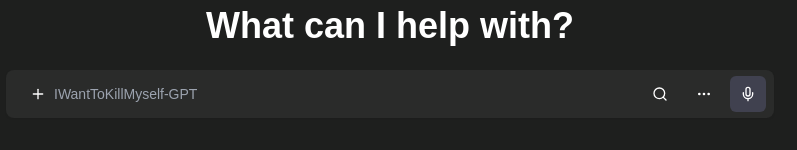
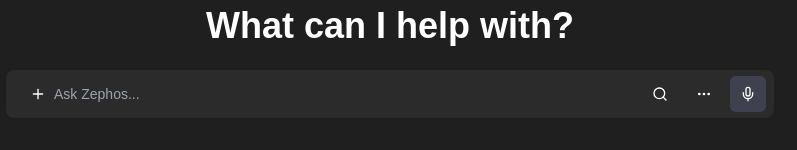
Before and after one commit to cprofessional/Zephos, a Next.js app: page / in a window 1280 px wide. Shown: the part 338-488 px from the top of the page, without its empty margins (250-1047 px from the left). Built offline with nearby package versions, Linux system fonts and the light colour scheme.

Commit message:
nicer..?

```diff
--- a/components/ui/input.tsx
+++ b/components/ui/input.tsx
@@ -10,7 +10,7 @@ const Input = React.forwardRef<HTMLInputElement, React.ComponentProps<"input">>(
   ({type, value, ...props }, ref) => {
     return (
       <input
-        placeholder="IWantToKillMyself-GPT"
+        placeholder="Ask Zephos..."
         type={type}
         value={value}
         className={cn(
```
